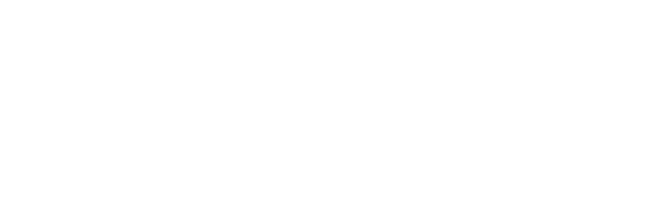
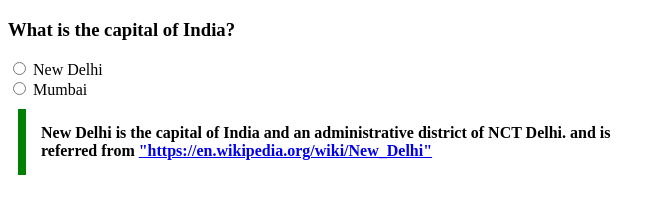
Before and after one commit to acciojob/trivia-insammuhammed, a website: page main.html in a window 1280 px wide. Shown: the whole page, without its empty margins (0-665 px from the left). Drawn offline with Linux system fonts and the light colour scheme.

Commit message:
initial commit

```diff
--- a/main.html
+++ b/main.html
@@ -8,6 +8,18 @@
 
 <body>
 	<!-- the entire body must be written by student -->
+	<div>
+		<h3>What is the capital of India?</h3>
+	<form action="">
+		<input type="radio" name="state" value="New Delhi">
+		<label for="New Delhi">New Delhi</label><br>
+		<input type="radio" name="state" value="Mumbai">
+		<label for="Mumbai">Mumbai</label>
+	</form>
+	<blockquote class="text">New Delhi is the capital of India and an administrative district of NCT Delhi. and is referred from
+		<a href="https://en.wikipedia.org/wiki/New_Delhi">"https://en.wikipedia.org/wiki/New_Delhi"</a>
+	</blockquote>
+	</div>
     <script type="text/javascript" src="./script.js">
 </script>
 
--- a/styles.css
+++ b/styles.css
@@ -1,2 +1,9 @@
-
+.text{
+    max-width: 600px;
+    margin: 10px;
+    padding: 15px;
+    border-left: 8px solid green;
+    background-color: #b6dafa"";
+    font-weight: bold;
+}
 /* Your CSS Code here. */
```
